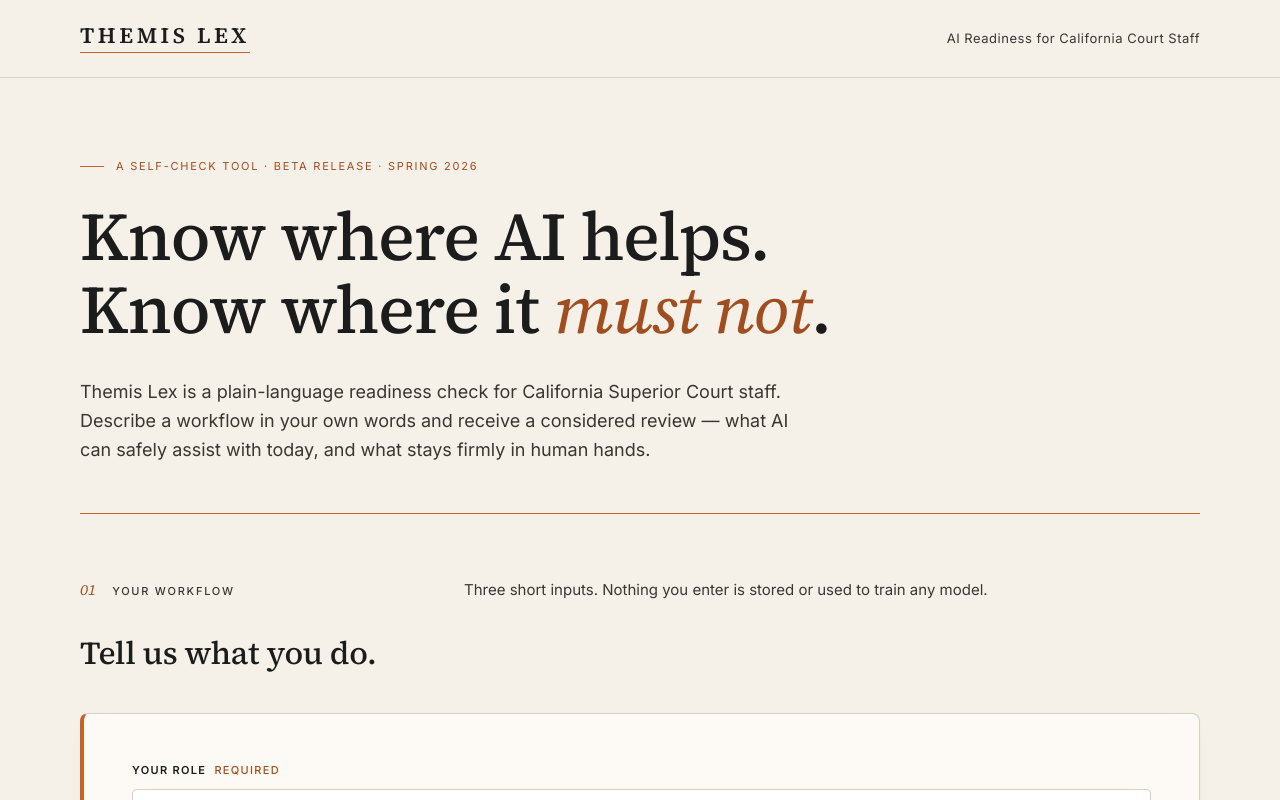
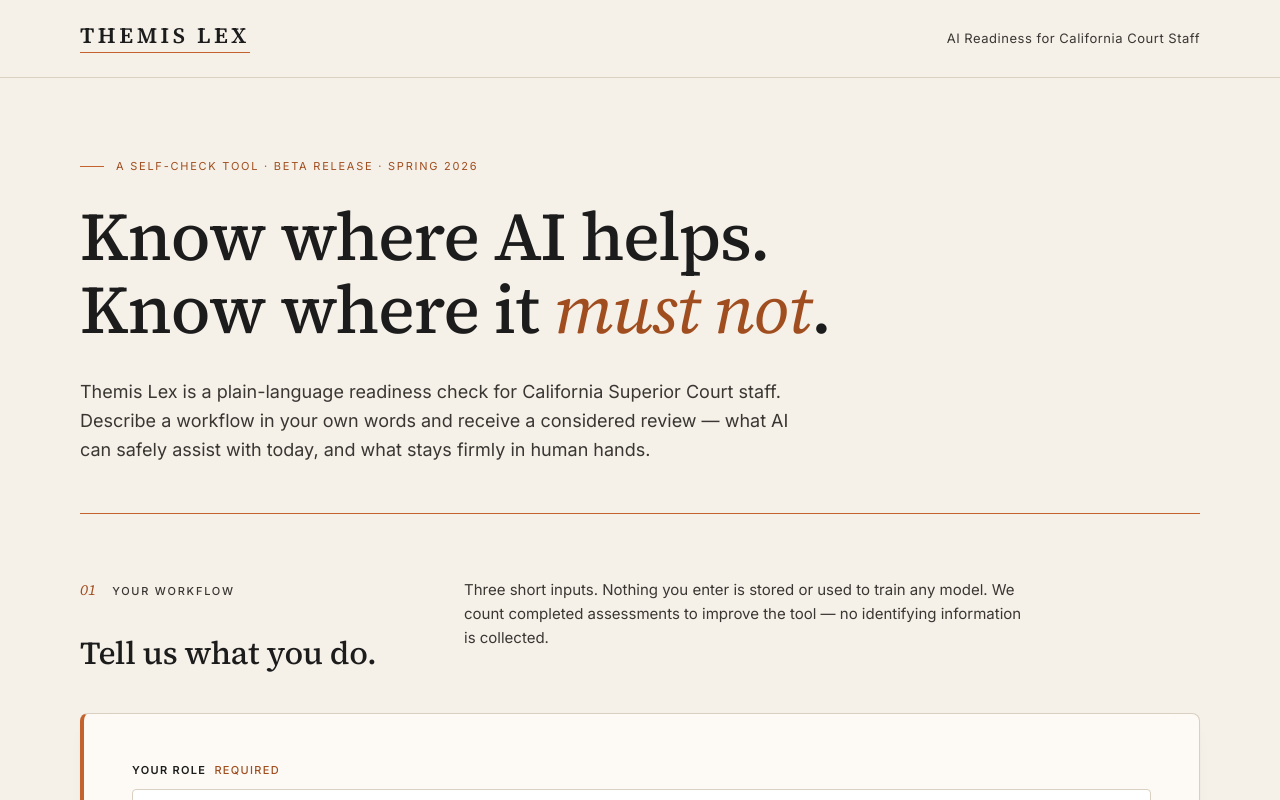
Before and after one commit to earlgreyhot1701D/themis-lex, a Next.js app: page / in a window 1280 px wide. Shown: the top 800 px of the page. Built offline with nearby package versions, Linux system fonts and the light colour scheme.

Commit message:
copy: add analytics transparency line to form intro

```diff
--- a/components/AssessmentForm.tsx
+++ b/components/AssessmentForm.tsx
@@ -114,7 +114,8 @@ export default function AssessmentForm({
         </div>
         <p className="form-section__copy">
           Three short inputs. Nothing you enter is stored or used to train any
-          model.
+          model. We count completed assessments to improve the tool — no
+          identifying information is collected.
         </p>
       </div>
 
```
